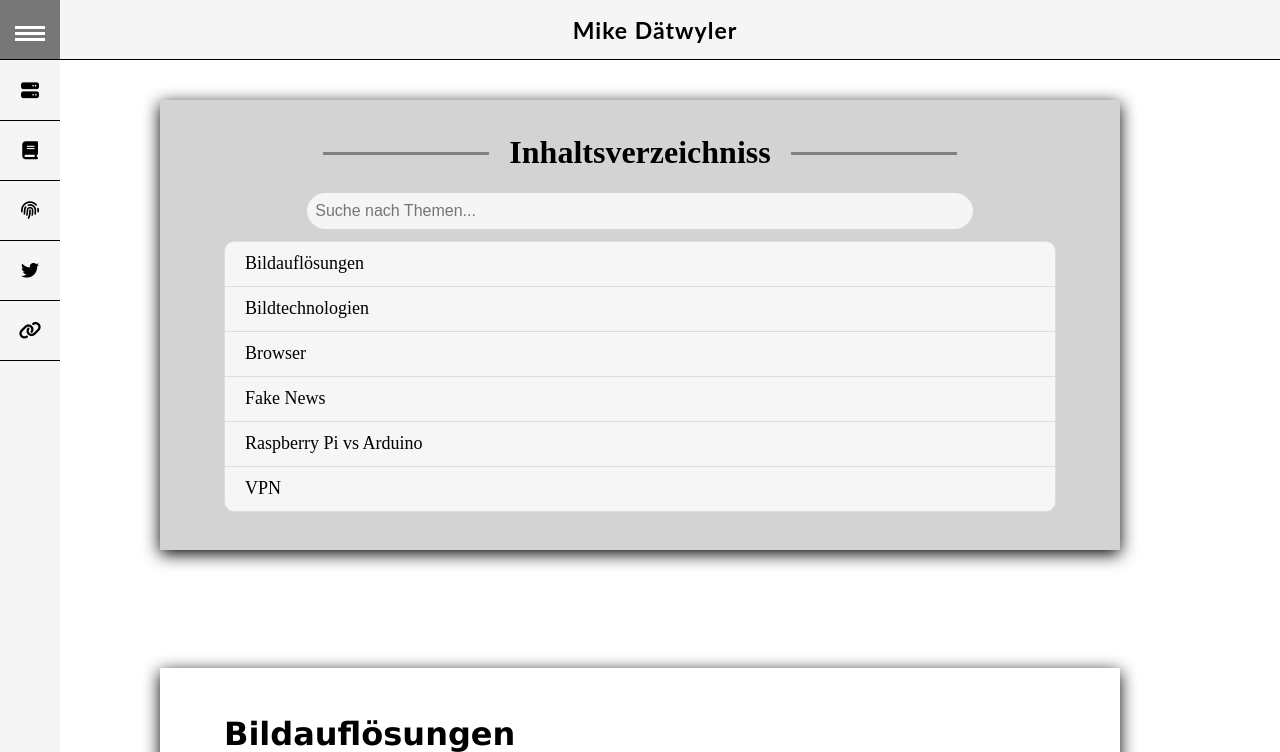
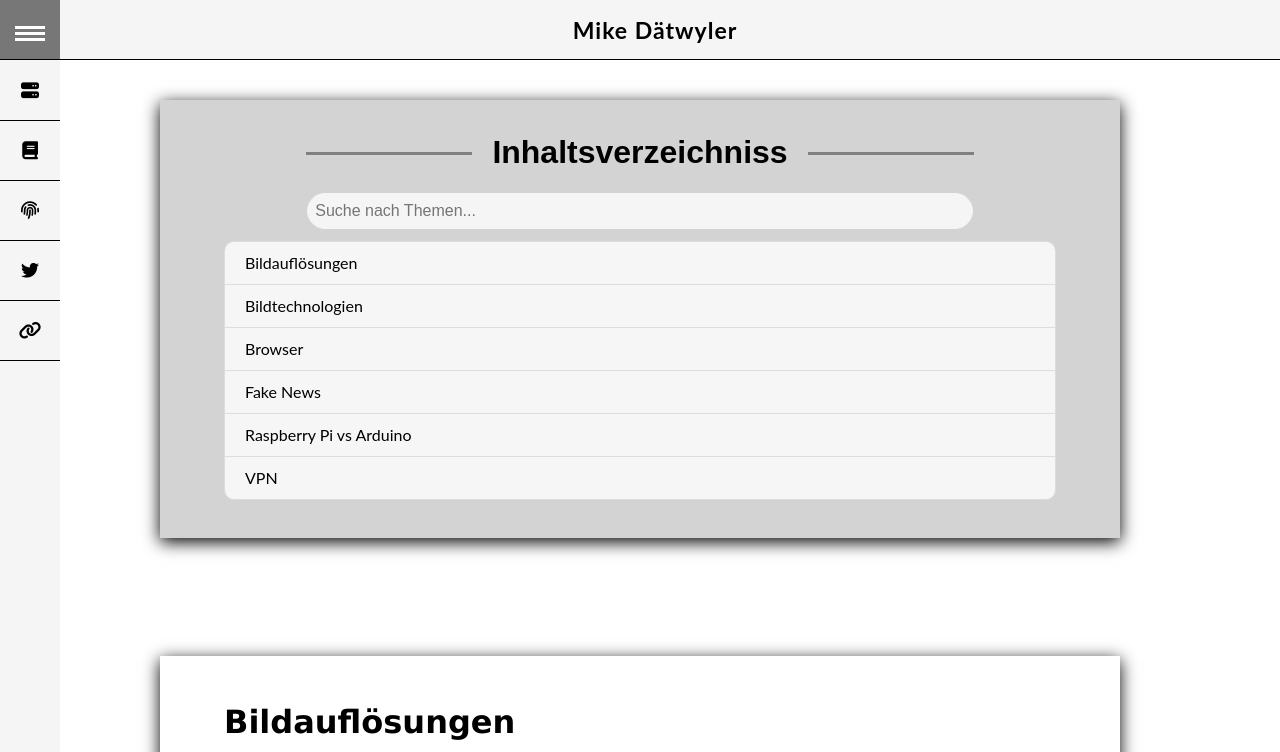
Before and after one commit to MtoseD/mikedaetwyler, a PHP site: page /sites/themes.php in a window 1280 px wide. Shown: the top 752 px of the page. Run offline with PHP 8.4, Linux system fonts and the light colour scheme; some libraries are stand-ins or nearby versions.

Commit message:
adjusted font

```diff
--- a/css/style.css
+++ b/css/style.css
@@ -232,6 +232,7 @@ footer {
 
 .themes-title {
   text-align: center;
+  font-family: sans-serif;
 }
 
 .themes-title:before {
@@ -297,7 +298,8 @@ footer {
   padding-left: 20px;
   padding-right: 20px;
   text-decoration: none;
-  font-size: 18px;
+  font-size: 16px;
+  font-family: 'Lato', Arial, sans-serif;
   color: black;
   display: block
 }
@@ -620,55 +622,6 @@ footer {
 
 /* Helpful Links */
 
-/*
-.helpfulLink {
-  text-decoration: none;
-  color: rgb(0, 22, 63);
-}
-
-.helpfulLink-container {
-  margin-top: 2%;
-  margin-left: 12.5%;
-  margin-right: 12.5%;
-  text-align: center;
-}
-
-.helpfulLink-content {
-  background-color: white;
-  padding: 1%;
-  box-shadow: 0px 2px 8px 0px black;
-  font-size: x-large;
-  font-family: 'Lato', Arial, sans-serif;
-}
-
-.helpfulLink-content:hover {
-  background-color: rgb(231, 231, 231);
-}
-
-@media screen and (max-width: 1150px) {
-  .helpfulLink-content {
-    font-size: large;
-  }
-}
-
-@media screen and (max-width: 800px) {
-  .helpfulLink-container {
-    margin-top: 4%;
-  }
-}
-
-@media screen and (max-width: 700px) {
-  .helpfulLink-container {
-    margin-top: 5%;
-  }
-}
-
-@media screen and (max-width: 500px) {
-  .helpfulLink-container {
-    margin-top: 7%;
-  }
-}*/
-
 .helpfulLink-container {
   margin-top: 100px;
   background-color: white;
@@ -700,14 +653,14 @@ footer {
   border-bottom: 1px solid #ddd;
 }
 
-.link-td{
+.link-td {
   margin: 0;
   padding: 0;
   height: 100%;
   width: 100%;
 }
 
-.helpfulLink-table i{
+.helpfulLink-table i {
   float: right;
   padding-left: 15px;
   font-size: medium;
@@ -725,15 +678,17 @@ footer {
 }
 
 @media screen and (max-width: 1200px) {
-  .helpfulLink-container{
+  .helpfulLink-container {
     width: 90%;
   }
 }
+
 @media screen and (max-width: 1000px) {
   .helpfulLink {
     font-size: large;
   }
 }
+
 @media screen and (max-width: 800px) {
   .helpfulLink-table i {
     visibility: hidden;
```
